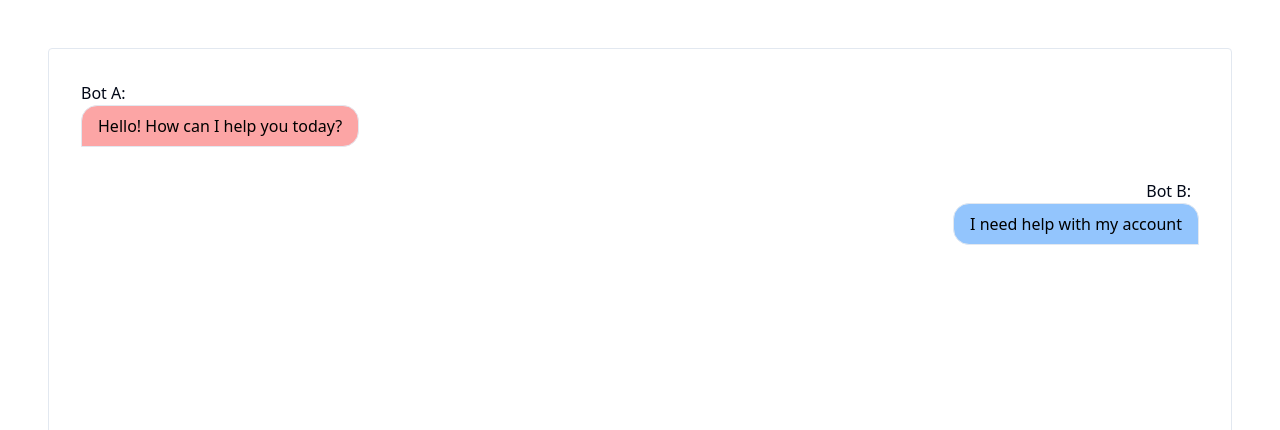
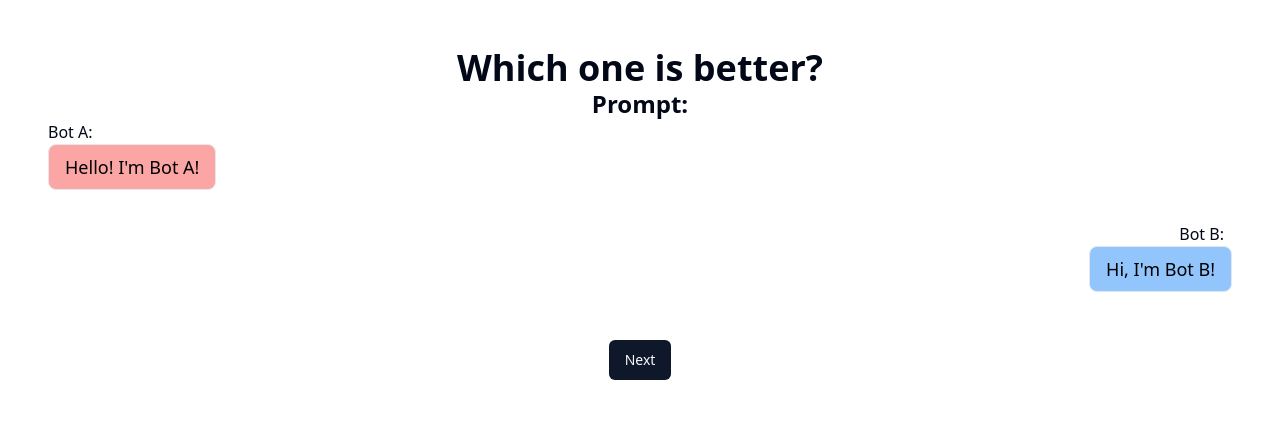
Before and after one commit to priyanshumahey/RoboDebate-Battle-2024, a Next.js app: page /debate in a window 1280 px wide. Shown: the top 430 px of the page. Built offline with nearby package versions, Linux system fonts and the light colour scheme; no server answers.

Commit message:
AI is capable of debates

```diff
--- a/app/(pages)/user/page.tsx
+++ b/app/(pages)/user/page.tsx
@@ -241,15 +241,15 @@ export default function Login() {
 						<h1 className="text-4xl font-bold w-full">Welcome, <span className="underline text-violet-500">{username}</span>!</h1>
 						<h2 className="text-2xl font-bold w-full">You are a <span className="text-violet-400">{role}</span>.</h2>
 						<h2 className="text-2xl font-bold w-full mt-8">You have {TotalPoints - points} points left.</h2>
-						<h2 className="text-2xl font-bold w-full mt-8">Which option would you like?</h2>
+						<h2 className="text-2xl font-bold w-full mt-8">Which bot would you like?</h2>
 						<div className="flex justify-center mt-6">
 							<Button className="w-1/2 h-80 rounded-none bg-violet-500 hover:bg-violet-700 border">Choice A</Button>
 							<Button className="w-1/2 h-80 rounded-none bg-violet-500 hover:bg-violet-700 border">Choice B</Button>
 						</div>
 						<div>
-							<Button className="m-4" onClick={()=> changeCount(1)}>-</Button>
-								<span className="m-4">{TotalPoints - count}</span>
-							<Button className="m-4" onClick={()=> changeCount(-1)}>+</Button>
+							<Button className="m-4" onClick={() => changeCount(1)}>-</Button>
+							<span className="m-4">{TotalPoints - count}</span>
+							<Button className="m-4" onClick={() => changeCount(-1)}>+</Button>
 						</div>
 						<Button className="m-4 w-4/5 sm:w-1/4 rounded-none bg-violet-500 hover:bg-violet-700 border">Submit</Button>
 					</div>
@@ -270,8 +270,8 @@ export default function Login() {
 						<h2 className="text-2xl font-bold w-full">You are a <span className="text-violet-400">{role}</span>.</h2>
 						<h2 className="text-2xl font-bold w-full mt-8">Which chatbot won?</h2>
 						<div className="flex justify-center mt-6">
-							<Button className="w-1/2 h-80 rounded-none bg-violet-500 hover:bg-violet-700 border" onClick={() => sumbitJudge("A")}>Choice A</Button>
-							<Button className="w-1/2 h-80 rounded-none bg-violet-500 hover:bg-violet-700 border" onClick={() => sumbitJudge("B")}>Choice B</Button>
+							<Button className="w-1/2 h-80 rounded-none bg-violet-500 hover:bg-violet-700 border" onClick={() => sumbitJudge("A")}>Bot A</Button>
+							<Button className="w-1/2 h-80 rounded-none bg-violet-500 hover:bg-violet-700 border" onClick={() => sumbitJudge("B")}>Bot B</Button>
 						</div>
 					</div>
 				</div>
--- /dev/null
+++ b/app/server/api/debate/route.ts
@@ -0,0 +1,72 @@
+import { NextResponse } from 'next/server'
+import { GoogleGenerativeAI } from '@google/generative-ai'
+import { ChatOpenAI } from "@langchain/openai";
+
+function getRandomElement(array: any[]) {
+	const randomIndex = Math.floor(Math.random() * array.length);
+	const randomElement = array[randomIndex];
+	return randomElement;
+}
+
+export async function POST(request: Request) {
+	const apiKeyG = process.env.GEMINI_KEY;
+	const apiKeyO = process.env.OPENAI_API_KEY;
+	if (!apiKeyG) {
+		return NextResponse.json({ error: 'Internal Server Error, Gemini key not found' }, { status: 500 })
+	}
+	if (!apiKeyO) {
+		return NextResponse.json({ error: 'Internal Server Erro, OpenAI key not foundr' }, { status: 500 })
+	}
+
+	const body = await request.json();
+	const prompt: string = body.prompt
+
+	var messages = []
+
+	const privatization = ['bota', 'botb'];
+	const botOne = getRandomElement(privatization);
+	const botTwo = privatization.filter(bot => bot !== botOne)[0];
+
+	// The bots will be arguing against each other about the prompt. The first bot will be for the prompt and the second bot will be against the prompt.
+	const botOneMessage = `You are to participate in a debate and your goal is to argue in favor of the prompt.
+		The prompt is: ${prompt}. Your response should be at roughly 100 words.`;
+	const botTwoMessage = `You are to participate in a debate and your goal is to argue against the prompt.
+		The prompt is: ${prompt}. Your response should be at roughly 100 words.`;
+
+	try {
+		const genAI = new GoogleGenerativeAI(apiKeyG);
+		const geminiModel = genAI.getGenerativeModel({ model: "gemini-pro" });
+
+		const gptModel = new ChatOpenAI({
+			apiKey: apiKeyO,
+			modelName: "gpt-3.5-turbo",
+		})
+
+		// Generate the first message for bot A
+		const result = await geminiModel.generateContent(botOneMessage);
+		const response = await result.response;
+		const text = response.text();
+		messages.push({ role: botOne, text: text });
+
+		// Generate the first message for bot B
+		const result2 = await gptModel.invoke(botTwoMessage);
+		const text2 = result2.content
+		messages.push({ role: botTwo, text: text2 });
+
+		// Generate a rebuttal for bot A
+		const result3 = await geminiModel.generateContent(`Your opponent said the following, please create a rebuttal: ${text2}`);
+		const response3 = await result3.response;
+		const text3 = response3.text();
+		messages.push({ role: botOne, text: text3 });
+
+		// Generate a rebuttal for bot B
+		const result4 = await gptModel.invoke(`Your opponent said the following, please create a rebuttal: ${text}`);
+		const text4 = result4.content
+		messages.push({ role: botTwo, text: text4 });
+
+		return NextResponse.json({ messages: messages }, { status: 200 })
+
+		} catch (error) {
+			return NextResponse.json({ error: 'Invalid model' }, { status: 400 })
+	}
+}
--- a/components/ChatBot/ChatMessageBubble.tsx
+++ b/components/ChatBot/ChatMessageBubble.tsx
@@ -5,8 +5,8 @@ interface ChatMessageBubbleProps {
 }
 
 export function ChatMessageBubble(props: ChatMessageBubbleProps) {
-    const colorClassName = props.message.role === "bota" ? "rounded-br-2xl rounded-tr-2xl rounded-tl-2xl bg-red-300 text-black border"
-        : "rounded-bl-2xl rounded-tl-2xl rounded-tr-2xl bg-blue-300 text-black border";
+    const colorClassName = props.message.role === "bota" ? "rounded-lg bg-red-300 text-black border text-lg"
+        : "rounded-lg bg-blue-300 text-black border text-lg";
     const alignmentClassName = props.message.role === "bota" ? "mr-auto" : "ml-auto";
     const prefix = props.message.role === "bota" ? "Bot A:" : "Bot B:";
 
--- a/components/ChatBot/ChatWindow.tsx
+++ b/components/ChatBot/ChatWindow.tsx
@@ -1,7 +1,8 @@
 'use client';
 
-import { useRef, useState, type ReactElement } from "react";
+import { useEffect, useRef, useState, type ReactElement } from "react";
 import { ChatMessageBubble } from '@/components/ChatBot/ChatMessageBubble';
+import { Button } from "../ui/button";
 
 interface chatWindowProps {
     emptyStateComponent: ReactElement
@@ -9,19 +10,64 @@ interface chatWindowProps {
 
 export function ChatWindow(props: chatWindowProps) {
     const messageContainerRef = useRef<HTMLDivElement | null>(null);
+    const [prompt, setPrompt] = useState("");
+
     const [messages, setMessages] = useState([
         {
             role: "bota",
-            text: "Hello! How can I help you today?",
+            text: "Hello! I'm Bot A!",
         },
         {
             role: "botb",
-            text: "I need help with my account",
+            text: "Hi, I'm Bot B!",
         }
     ]);
 
+    const prepNextStage = () => {
+        async function fetchMessages() {
+            const response = await fetch(`${process.env.NEXT_PUBLIC_API_URL}/debate`,
+                {
+                    method: "POST",
+                    headers: {
+                        "Content-Type": "application/json",
+                    },
+                    body: JSON.stringify({ prompt: prompt }),
+                });
+            const data = await response.json();
+            const newMessages = [...messages];
+            data.messages.forEach((m: { role: string; text: string; }) => {
+                newMessages.push(m);
+            });
+            setMessages(newMessages);
+        }
+
+        fetchMessages();
+    }
+
+    const fetchData = async () => {
+        const response = await fetch(`${process.env.NEXT_PUBLIC_API_URL}/meta`,
+            {
+                method: "GET",
+                headers: {
+                    "Content-Type": "application/json",
+                },
+            });
+        const data = await response.json();
+        return data;
+    }
+
+    useEffect(() => {
+        fetchData().then((data) => {
+            const prompt = data[0].prompt;
+            setPrompt(prompt);
+        });
+    }, []);
+
+
     return (
-        <div className={`flex flex-col items-center p-4 md:p-8 rounded grow overflow-hidden ${(messages.length > 0 ? "border" : "")}`}>
+        <div className={`flex flex-col items-center rounded grow overflow-hidden`}>
+            <h1 className="text-4xl font-bold">Which one is better?</h1>
+            <h2 className="text-2xl font-bold">Prompt: <span className="underline text-violet-500">{prompt}</span></h2>
             {messages.length === 0 ? props.emptyStateComponent : ""}
             <div
                 className="flex flex-col-reverse w-full mb-4 overflow-auto transition-[flex-grow] ease-in-out"
@@ -38,6 +84,7 @@ export function ChatWindow(props: chatWindowProps) {
                     ""
                 )}
             </div>
+            <Button onClick={prepNextStage}>Next</Button>
         </div>
     );
 }
```
